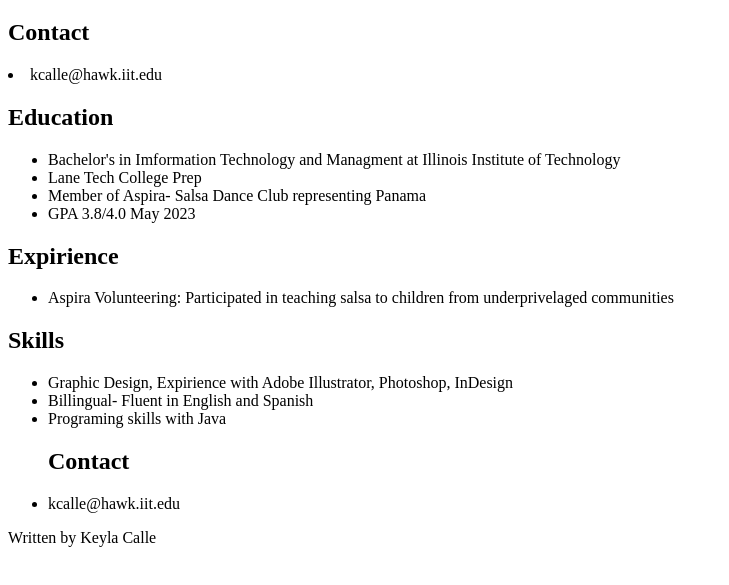
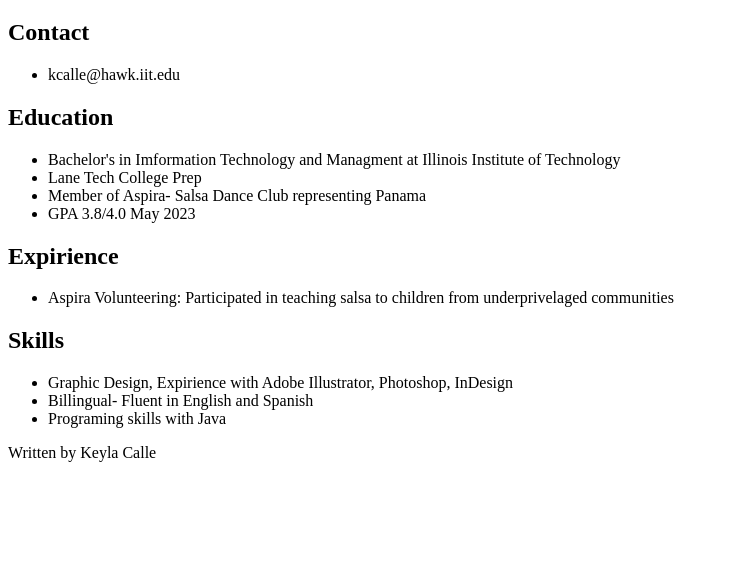
Before and after one commit to kcalle21/Project_One, a plain HTML site: page index.html in a window 1280 px wide. Shown: the part 185-770 px from the top of the page, without its empty margins (0-729 px from the left). Drawn offline with Linux system fonts and the light colour scheme.

Commit message:
Update index.html

```diff
--- a/index.html
+++ b/index.html
@@ -18,7 +18,9 @@
 
 <h1>Keyla Calle</h1>
   <h2>Contact</h2>
-    <li>kcalle@hawk.iit.edu</li>
+    <ul>
+      <li>kcalle@hawk.iit.edu</li>
+	</ul>
   <h2>Education</h2>
     <ul>
       <li>Bachelor's in Imformation Technology and Managment at Illinois Institute of Technology</li>
@@ -36,8 +38,6 @@
       <li>Billingual- Fluent in English and Spanish</li>
       <li>Programing skills with Java</li>
 
-  <h2>Contact</h2>
-    <li>kcalle@hawk.iit.edu</li>
     </ul>
 <footer>
   <p>Written by Keyla Calle<p>
```
